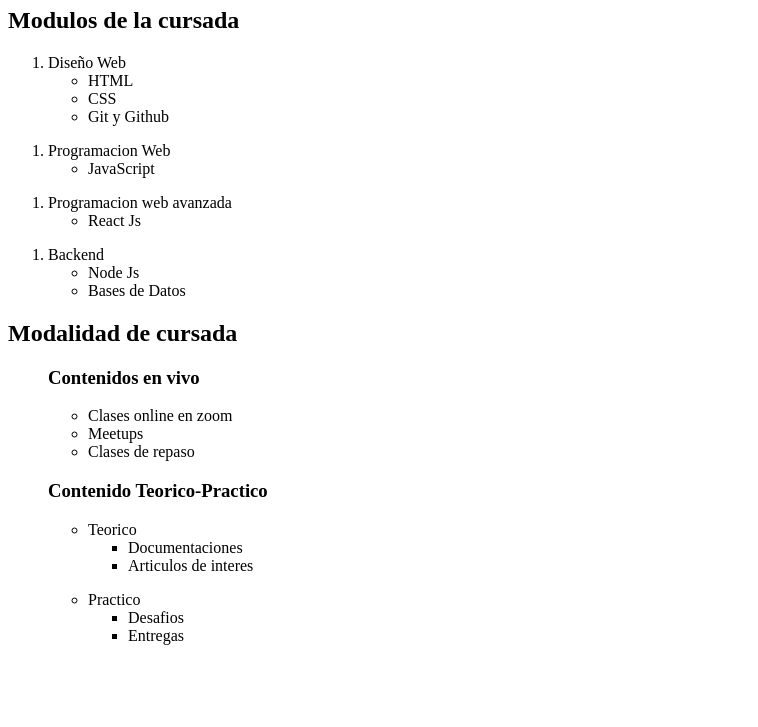
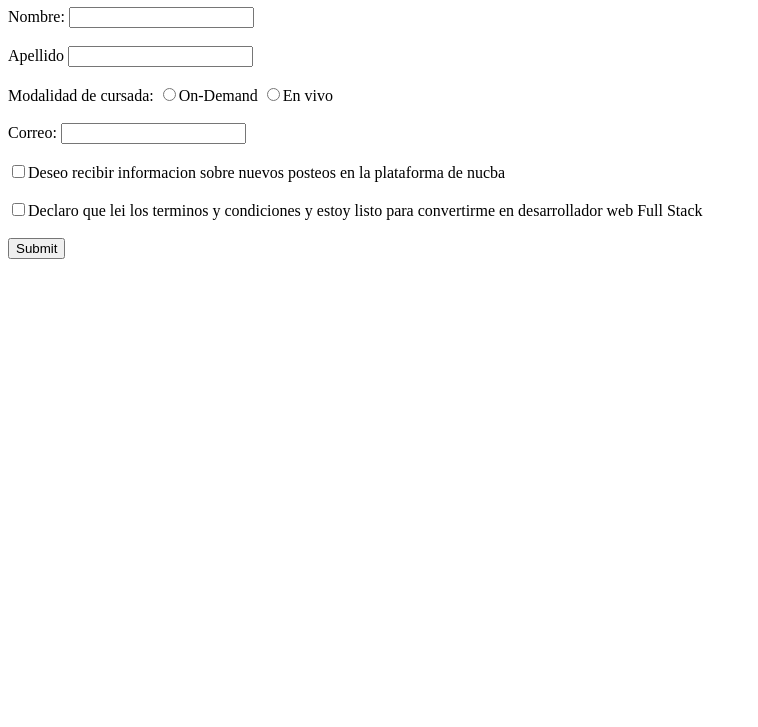
Before and after one commit to victorioconde/lentrega-uno, a plain HTML site: page index.html in a window 1280 px wide. Shown: the part 73-800 px from the top of the page, without its empty margins (0-758 px from the left). Drawn offline with Linux system fonts and the light colour scheme.

Commit message:
Add files via upload

```diff
--- a/index.html
+++ b/index.html
@@ -4,84 +4,50 @@
     <meta charset="UTF-8">
     <meta http-equiv="X-UA-Compatible" content="IE=edge">
     <meta name="viewport" content="width=device-width, initial-scale=1.0">
-    <title>Lista anidada</title>
+    <title>Document</title>
 </head>
 <body>
-    <h1>Programacion Web Full Stack</h1>
-    <h2>Modulos de la cursada</h2>
-<ol>
-        <li>Diseño Web
-            <ul>
+    <form>
+    <h1>Formulario de registro</h1>
+    <label>Nombre:</label>
+    <input type="text">
+    <br>
+    <br>
+    <label for="">Apellido</label>
+    <input type="text">
+    <br>
+    <br>
 
-            <li>HTML</li>
-            <li>CSS</li>
-            <LI>Git y Github</LI>
-        </ul>
- </li>
-</ol>
-<ol>
-    <li>Programacion Web
-        <ul>
-            <li>JavaScript</li>
-</ul>
-</li>
-</ol>
-<ol>
-<li>Programacion web avanzada</li>
-    <ul>
-        <li>React Js</li>
-</ul>
-</ol>
-<ol>
-<li>Backend
-    <ul>
-        <li>Node Js</li>
-        <li>Bases de Datos</li>
-</ul>
-</li>
-</ol>
-<h2>Modalidad de cursada</h2>
-<ul>
-<h3>Contenidos en vivo</h3>
-</ul>
+    <label>Modalidad de cursada:</label>
 
-<ol>
-<ul>
-    <li>Clases online en zoom</li>
-    <li>Meetups</li>
-    <li>Clases de repaso</li>
-</ul>
-</ol>
-
-<ul>
-<h3>Contenido Teorico-Practico</h3>
-</ul>
-<ol>
-    <ul>
-<li>Teorico</li>
+    <input type="radio" name="Modalidad de cursada">On-Demand</label>
 
 
 
-<ul type="square">
-    <li>Documentaciones</li>
-    <li>Articulos de interes</li>
 
 
 
-</ul>
-</ol>
+<input type="radio" name="Modalidad de cursada">En vivo</label>
+    <br>
+    <br>
 
-<ol>
-    <ul>
-        <li>Practico</li>
+<label>Correo:</label>
 
-        <ul type="square">
-            <li>Desafios</li>
-            <li>Entregas</li>
-</ul>
+<input type="text">
+<br>
+<br>
 
-</ol>
+<input type="checkbox">Deseo recibir informacion sobre nuevos posteos en la plataforma de nucba
+<br>
+<br>
+<input type="checkbox">Declaro que lei los terminos y condiciones y estoy listo para convertirme en desarrollador web Full Stack
+<br>
+<br>
+
+<input type="submit">
+
+
+</form>
 
 </body>
-
 </html>
```
